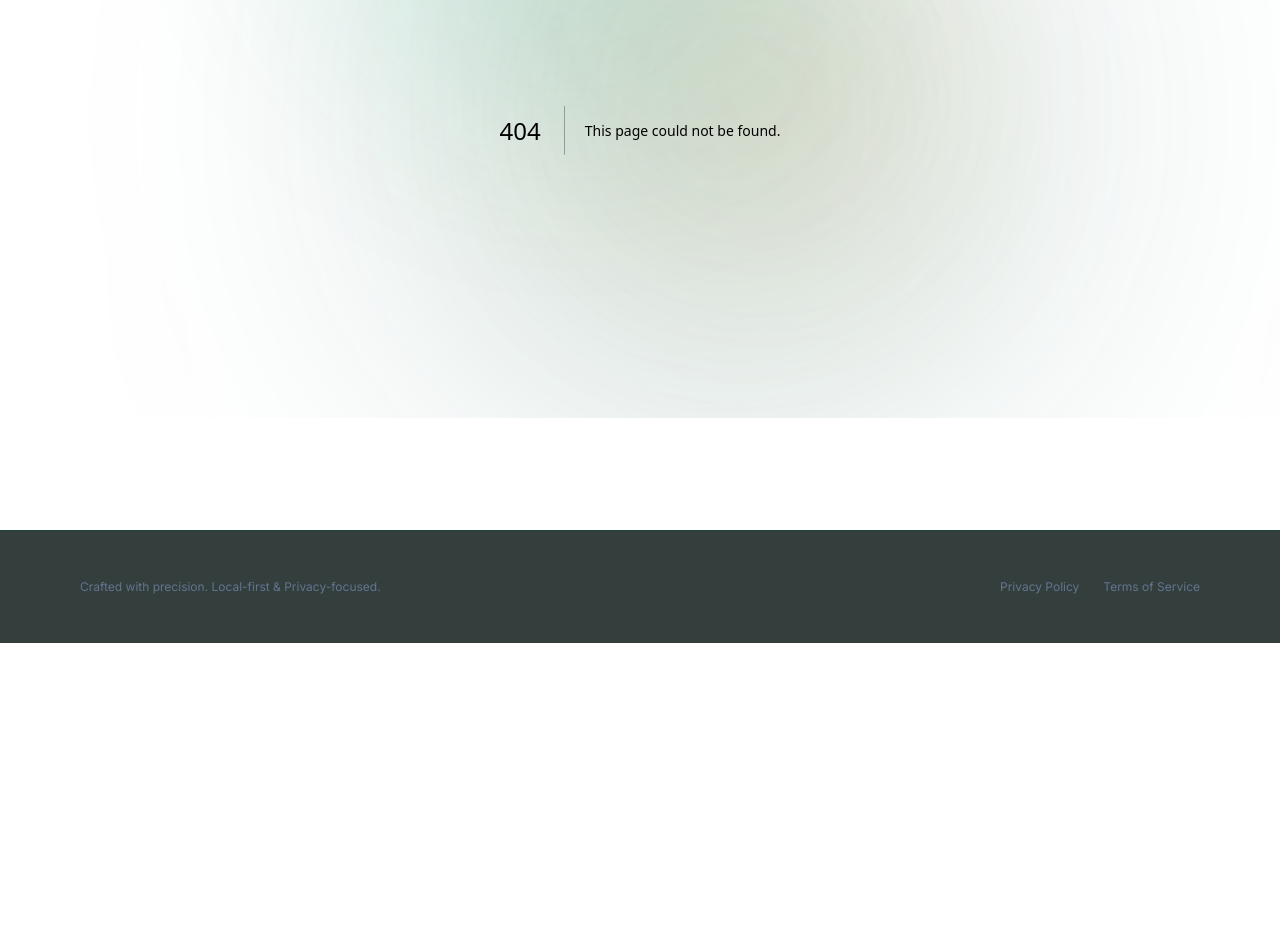
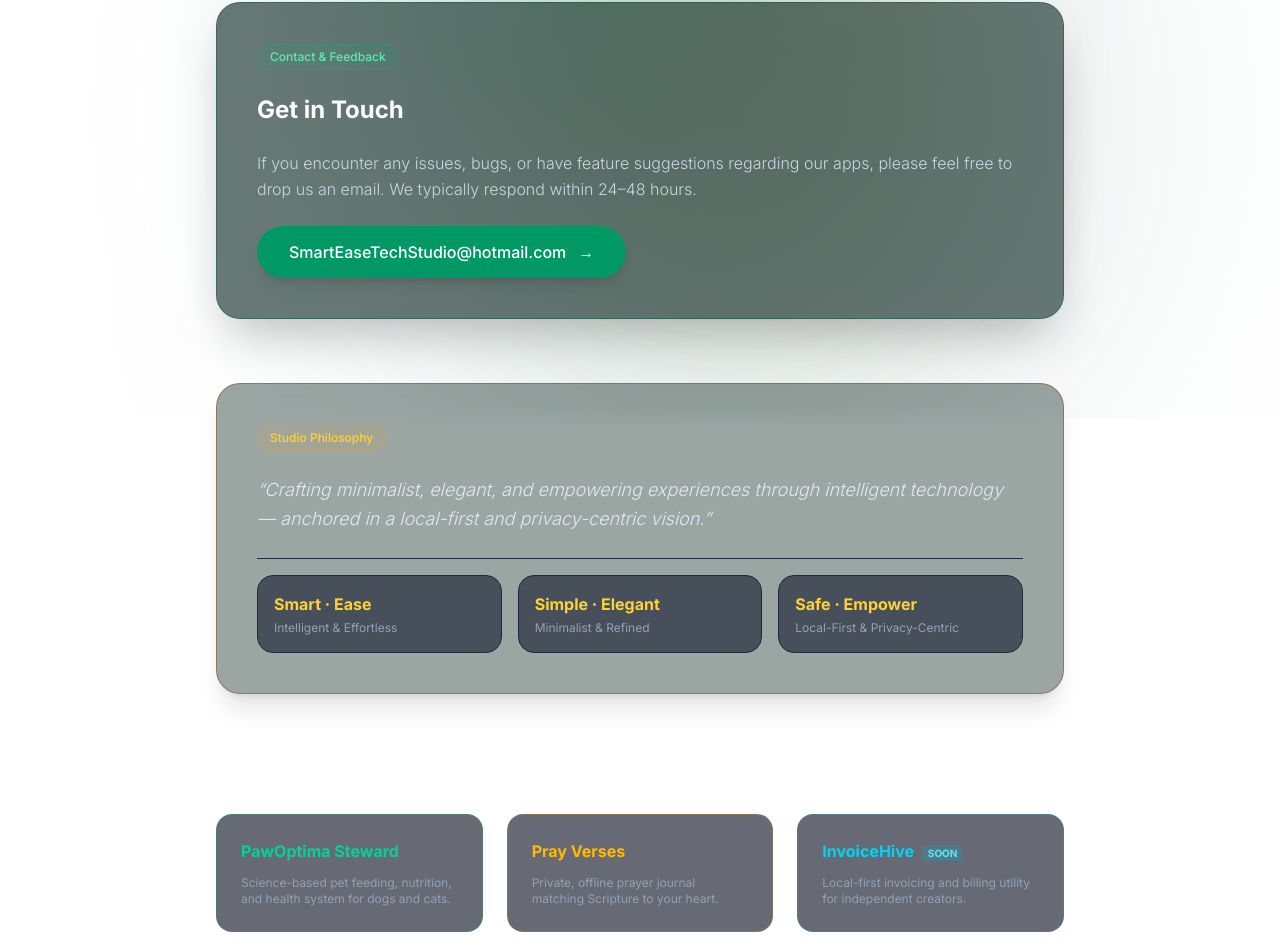
Before and after one commit to lantiantian666-prog/smarteasetech-studio, a Next.js app: page /support in a window 1280 px wide. Before the commit this address had no page. Shown: the part 382-1334 px from the top of the page. Before the commit the page ends 1025 px from the top, so only its background shows below. Built offline with nearby package versions, Linux system fonts and the light colour scheme.

Commit message:
feat: add high-end support and philosophy page

```diff
--- /dev/null
+++ b/app/support/page.tsx
@@ -0,0 +1,85 @@
+import Image from 'next/image';
+import Link from 'next/link';
+
+export default function SupportPage() {
+  return (
+    <div className="max-w-4xl mx-auto px-6 py-16 space-y-16 text-slate-100">
+
+      {/* 头部标题区域 */}
+      <section className="text-center space-y-4 pt-8">
+        <h1 className="text-4xl sm:text-5xl font-extrabold tracking-tight text-white">
+          Technical <span className="bg-gradient-to-r from-amber-300 to-emerald-400 bg-clip-text text-transparent">Support</span>
+        </h1>
+        <p className="text-slate-300 font-light max-w-xl mx-auto">
+          We are here to help you get the most out of our local-first applications. Reach out or explore our ecosystem below.
+        </p>
+      </section>
+
+      {/* 联系与反馈卡片 */}
+      <section className="p-8 sm:p-10 rounded-3xl bg-[#05221b]/60 border border-emerald-900/40 backdrop-blur-sm space-y-6 shadow-2xl">
+        <div className="inline-flex items-center gap-2 px-3 py-1 rounded-full bg-emerald-500/10 text-emerald-300 border border-emerald-500/20 text-xs font-medium">
+          Contact & Feedback
+        </div>
+        <h2 className="text-2xl font-bold text-white">Get in Touch</h2>
+        <p className="text-slate-300 font-light leading-relaxed">
+          If you encounter any issues, bugs, or have feature suggestions regarding our apps, please feel free to drop us an email. We typically respond within 24–48 hours.
+        </p>
+        <div>
+          <a
+            href="mailto:SmartEaseTechStudio@hotmail.com"
+            className="inline-flex items-center gap-3 bg-emerald-600 hover:bg-emerald-500 text-white px-8 py-3.5 rounded-full font-medium shadow-lg transition-all duration-300"
+          >
+            <span>SmartEaseTechStudio@hotmail.com</span>
+            <span>&rarr;</span>
+          </a>
+        </div>
+      </section>
+
+      {/* 工作室核心理念 (Studio Philosophy) */}
+      <section className="p-8 sm:p-10 rounded-3xl bg-[#05221b]/40 border border-amber-900/40 backdrop-blur-sm space-y-6 shadow-xl">
+        <div className="inline-flex items-center gap-2 px-3 py-1 rounded-full bg-amber-500/10 text-amber-300 border border-amber-500/20 text-xs font-medium">
+          Studio Philosophy
+        </div>
+        <p className="text-slate-200 font-light leading-relaxed text-lg italic">
+          &ldquo;Crafting minimalist, elegant, and empowering experiences through intelligent technology — anchored in a local-first and privacy-centric vision.&rdquo;
+        </p>
+        <div className="grid grid-cols-1 sm:grid-cols-3 gap-4 pt-4 border-t border-slate-800">
+          <div className="p-4 rounded-2xl bg-slate-900/60 border border-slate-800">
+            <h3 className="font-bold text-amber-300 mb-1">Smart · Ease</h3>
+            <p className="text-xs text-slate-400">Intelligent & Effortless</p>
+          </div>
+          <div className="p-4 rounded-2xl bg-slate-900/60 border border-slate-800">
+            <h3 className="font-bold text-amber-300 mb-1">Simple · Elegant</h3>
+            <p className="text-xs text-slate-400">Minimalist & Refined</p>
+          </div>
+          <div className="p-4 rounded-2xl bg-slate-900/60 border border-slate-800">
+            <h3 className="font-bold text-amber-300 mb-1">Safe · Empower</h3>
+            <p className="text-xs text-slate-400">Local-First & Privacy-Centric</p>
+          </div>
+        </div>
+      </section>
+
+      {/* 产品矩阵快速索引 */}
+      <section className="space-y-6">
+        <h2 className="text-2xl font-bold text-white tracking-tight text-center">
+          Our App Ecosystem
+        </h2>
+        <div className="grid grid-cols-1 sm:grid-cols-3 gap-6">
+          <div className="p-6 rounded-2xl bg-slate-950/60 border border-emerald-500/20 space-y-3">
+            <h3 className="font-bold text-emerald-400">PawOptima Steward</h3>
+            <p className="text-xs text-slate-400">Science-based pet feeding, nutrition, and health system for dogs and cats.</p>
+          </div>
+          <div className="p-6 rounded-2xl bg-slate-950/60 border border-amber-500/20 space-y-3">
+            <h3 className="font-bold text-amber-400">Pray Verses</h3>
+            <p className="text-xs text-slate-400">Private, offline prayer journal matching Scripture to your heart.</p>
+          </div>
+          <div className="p-6 rounded-2xl bg-slate-950/60 border border-cyan-500/20 space-y-3">
+            <h3 className="font-bold text-cyan-400">InvoiceHive <span className="text-[10px] uppercase px-1.5 py-0.5 rounded bg-cyan-500/20 text-cyan-300 ml-1">Soon</span></h3>
+            <p className="text-xs text-slate-400">Local-first invoicing and billing utility for independent creators.</p>
+          </div>
+        </div>
+      </section>
+
+    </div>
+  );
+}
```
